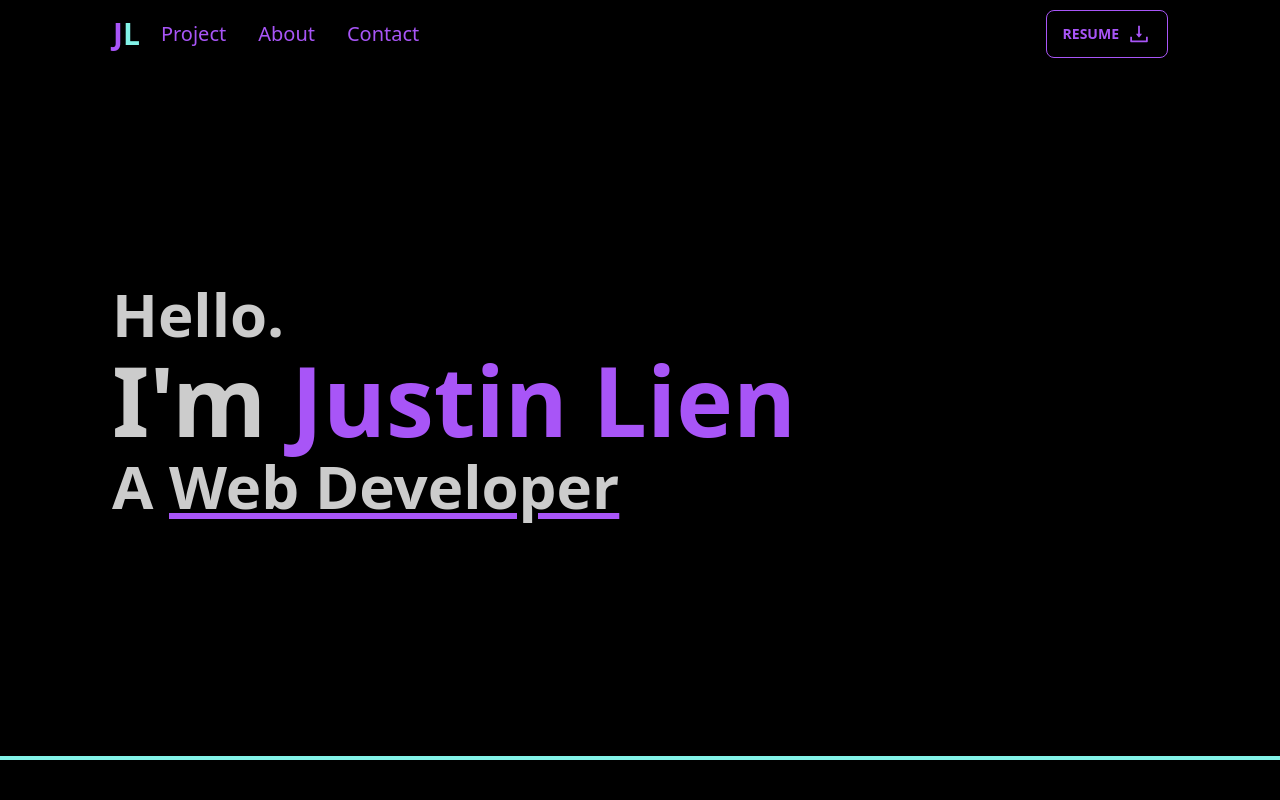
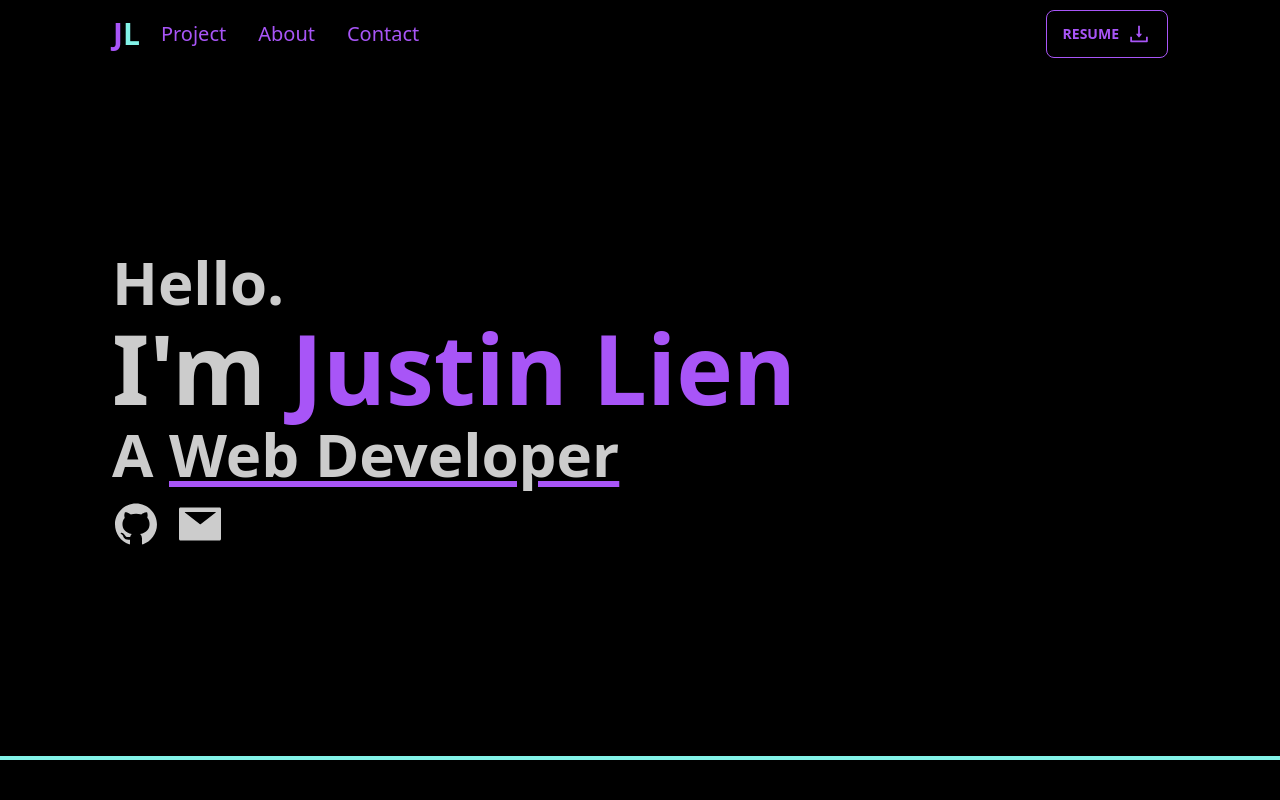
Before and after one commit to JustinLien0805/Portfolio, a Next.js app: page / in a window 1280 px wide. Shown: the top 800 px of the page. Built offline with nearby package versions, Linux system fonts and the light colour scheme.

Commit message:
add github and mail on hero

```diff
--- a/src/components/Hero.tsx
+++ b/src/components/Hero.tsx
@@ -1,4 +1,6 @@
 import Tilt from "react-parallax-tilt";
+import { AiFillGithub, AiFillMail } from "react-icons/ai";
+
 const Hero = () => {
   return (
     <Tilt
@@ -17,6 +19,14 @@ const Hero = () => {
           Web Developer
         </span>
       </h2>
+      <div className="flex items-center space-x-4 pt-4">
+        <a target="_blank" href="https://github.com/JustinLien0805">
+          <AiFillGithub className="h-12 w-12" />
+        </a>
+        <a  href="mailto:justinlien0805@gmail.com">
+          <AiFillMail className="h-12 w-12" />
+        </a>
+      </div>
     </Tilt>
   );
 };
```
